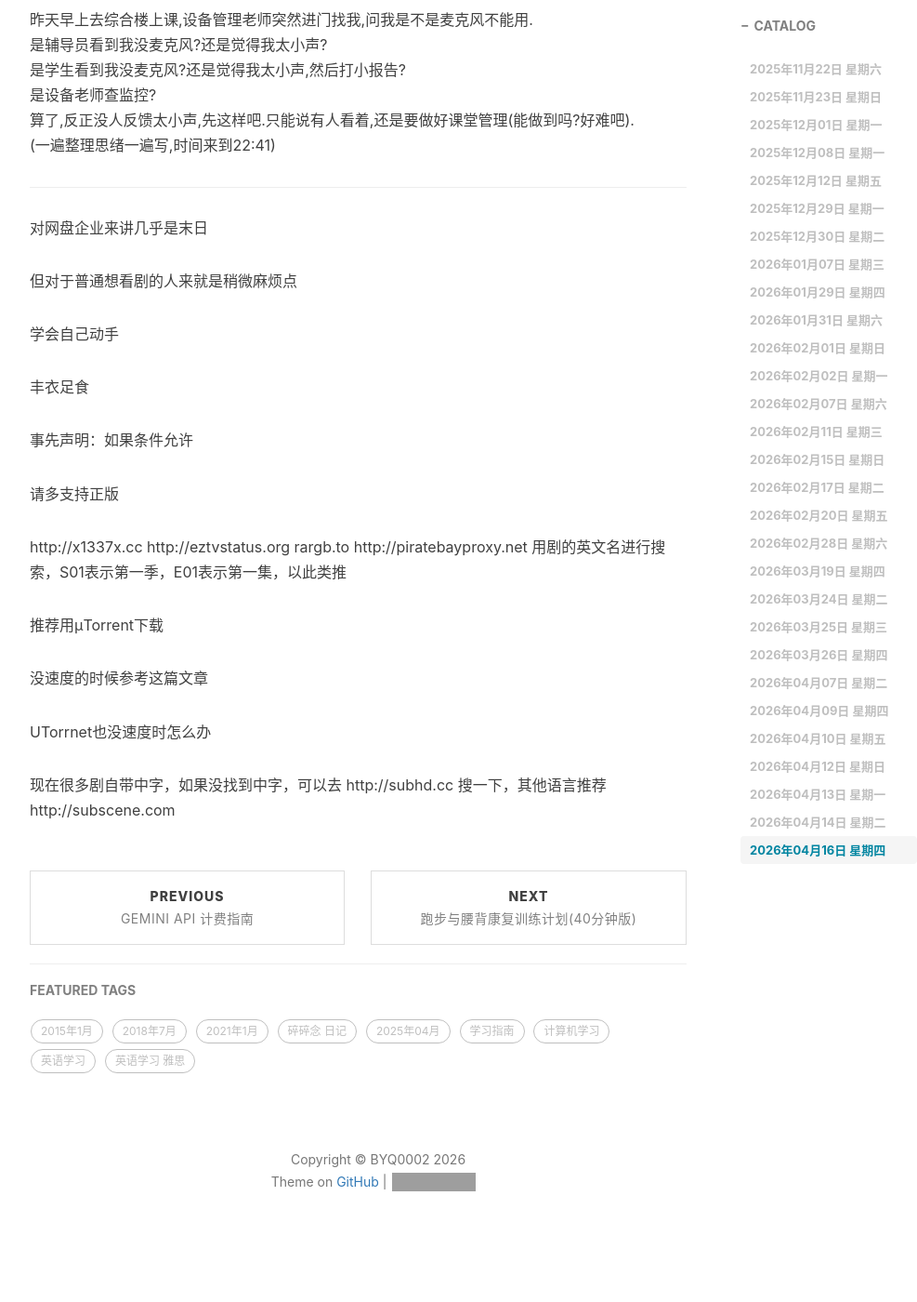
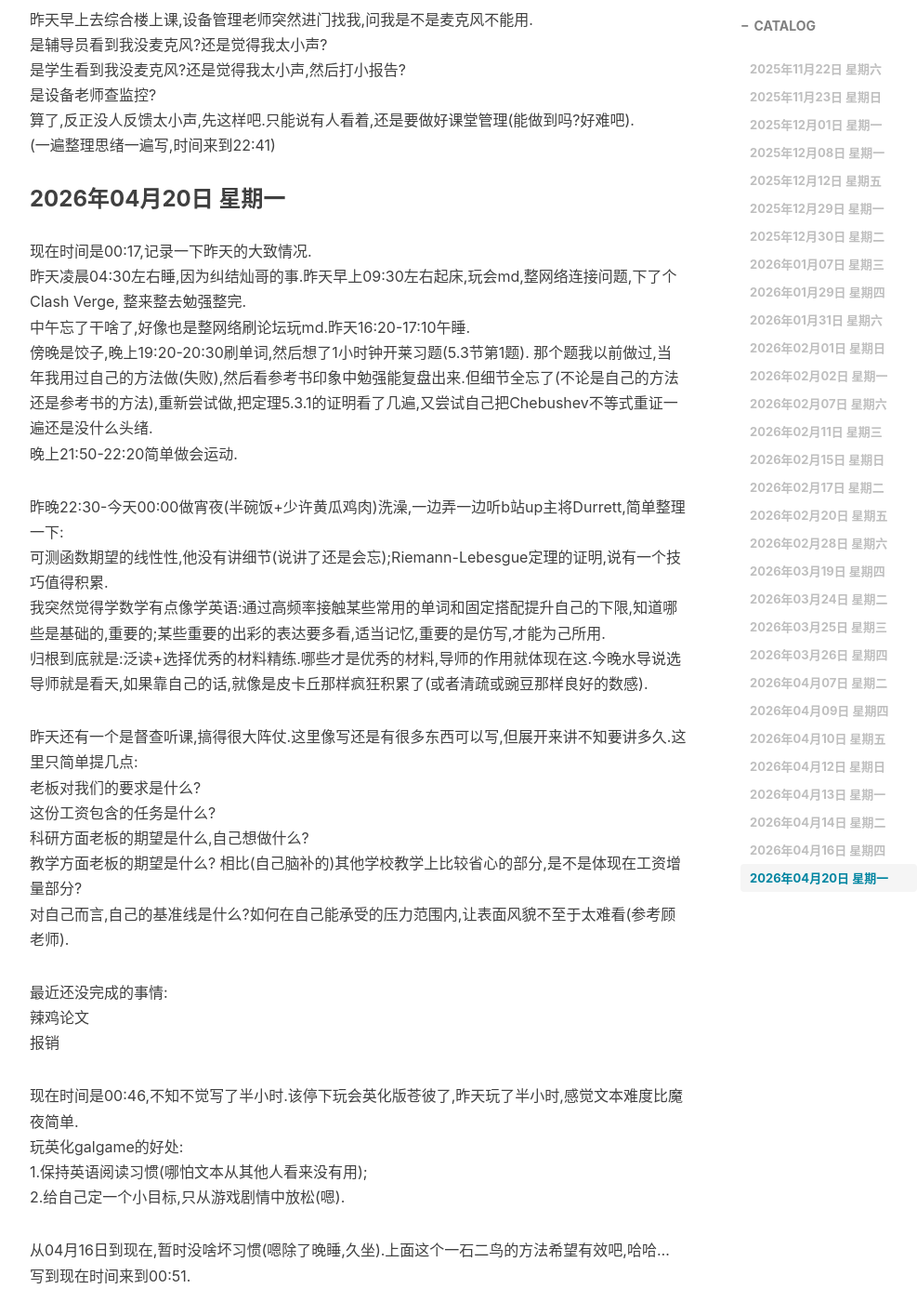
Before and after one commit to Shiina25qpwe/Shiina25qpwe.github.io, a Jekyll site: the page built from _posts/2025-11-08-一点近况v25.md, in a window 1280 px wide and 1400 px high, scrolled down 32338 px. Shown: the whole window at 93% size, without its empty margins (233-1220 px from the left). Built offline with Jekyll 4.4.1, drawn with Linux system fonts in a browser that asks for light colours; nearby versions of some CDN libraries; comment, search, counter and statistics services are not loaded; before the commit the page ends 33713 px from its top, so only the background shows below that; grey boxes are pictures that could not be loaded.

Commit message:
更新日记(04.20)

```diff
--- a/_posts/2025-11-08-一点近况v25.md
+++ b/_posts/2025-11-08-一点近况v25.md
@@ -931,6 +931,40 @@ A good teacher will not **condone** cheating, so she will tell the student to st
 算了,反正没人反馈太小声,先这样吧.只能说有人看着,还是要做好课堂管理(能做到吗?好难吧).
 (一遍整理思绪一遍写,时间来到22:41)
 
+### 2026年04月20日 星期一
+
+现在时间是00:17,记录一下昨天的大致情况.
+昨天凌晨04:30左右睡,因为纠结灿哥的事.昨天早上09:30左右起床,玩会md,整网络连接问题,下了个Clash Verge,
+整来整去勉强整完.
+中午忘了干啥了,好像也是整网络刷论坛玩md.昨天16:20-17:10午睡.
+傍晚是饺子,晚上19:20-20:30刷单词,然后想了1小时钟开莱习题(5.3节第1题).
+那个题我以前做过,当年我用过自己的方法做(失败),然后看参考书印象中勉强能复盘出来.但细节全忘了(不论是自己的方法还是参考书的方法),重新尝试做,把定理5.3.1的证明看了几遍,又尝试自己把Chebushev不等式重证一遍还是没什么头绪.
+晚上21:50-22:20简单做会运动.
+
+昨晚22:30-今天00:00做宵夜(半碗饭+少许黄瓜鸡肉)洗澡,一边弄一边听b站up主将Durrett,简单整理一下:
+可测函数期望的线性性,他没有讲细节(说讲了还是会忘);Riemann-Lebesgue定理的证明,说有一个技巧值得积累.
+我突然觉得学数学有点像学英语:通过高频率接触某些常用的单词和固定搭配提升自己的下限,知道哪些是基础的,重要的;某些重要的出彩的表达要多看,适当记忆,重要的是仿写,才能为己所用.
+归根到底就是:泛读+选择优秀的材料精练.哪些才是优秀的材料,导师的作用就体现在这.今晚水导说选导师就是看天,如果靠自己的话,就像是皮卡丘那样疯狂积累了(或者清疏或豌豆那样良好的数感).
+
+昨天还有一个是督查听课,搞得很大阵仗.这里像写还是有很多东西可以写,但展开来讲不知要讲多久.这里只简单提几点:
+老板对我们的要求是什么?
+这份工资包含的任务是什么?
+科研方面老板的期望是什么,自己想做什么?
+教学方面老板的期望是什么?
+相比(自己脑补的)其他学校教学上比较省心的部分,是不是体现在工资增量部分?
+对自己而言,自己的基准线是什么?如何在自己能承受的压力范围内,让表面风貌不至于太难看(参考顾老师).
+
+最近还没完成的事情:
+辣鸡论文
+报销
+
+现在时间是00:46,不知不觉写了半小时.该停下玩会英化版苍彼了,昨天玩了半小时,感觉文本难度比魔夜简单.
+玩英化galgame的好处:
+1.保持英语阅读习惯(哪怕文本从其他人看来没有用);
+2.给自己定一个小目标,只从游戏剧情中放松(嗯).
+
+从04月16日到现在,暂时没啥坏习惯(嗯除了晚睡,久坐).上面这个一石二鸟的方法希望有效吧,哈哈...
+写到现在时间来到00:51.
 
 --------------------------------
 
```
